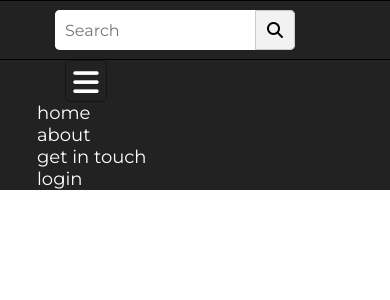
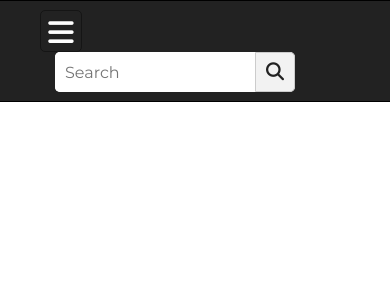
Before and after one commit to cypher2108/NSSGLAU, a Django app: page / in a window 390 px wide. Shown: the top 300 px of the page. Run offline with Django 3.2, Linux system fonts and the light colour scheme; some libraries are stand-ins or nearby versions.

Commit message:
added responsiveness to the navbar and added logo

```diff
--- a/static/css/main.css
+++ b/static/css/main.css
@@ -26,31 +26,41 @@ nav ul {
 
 }
 
-nav h1 {
+.logo{
+    display: flex;
+}
+
+.logo h1 {
+    padding-left: 10px;
     color: white;
     font-size: 30px;
     font-weight: 700;
 }
-#nav-links-1{
+
+.logo> .logo-img{
+    width: 40px;
+    border-radius: 20px;
+}
+.nav-links-1{
     padding: 0 25px;
     display: inline-flex;
 }
 
-#nav-links-1> li> a{
+.nav-links-1> li> a{
     text-decoration: none;
     font-size: 18px;
     padding: 0 12px;
     color: #ffffff;
 }
 
-#nav-links-1> li> p{
+.nav-links-1> li> p{
     text-decoration: none;
     font-size: 18px;
     padding: 0 12px;
     color: #ffffff;
 }
 
-#nav-links-1> li> a:hover{
+.nav-links-1> li> a:hover{
     color: cyan;
 }
 
@@ -89,7 +99,7 @@ nav h1 {
 
 }
 
-icon> span{
+.icon> span{
     color: #222222;
     font-size: 18px;
 }
@@ -111,7 +121,7 @@ icon> span{
     cursor: pointer;
 }
 
-.btn:hover> span::before{
+nav ul li.btn > span.show::before{
     content: '\f00d';
 }
 
@@ -120,17 +130,23 @@ icon> span{
         padding: 10px 40px 10px 0px;
     }
 
-    nav> h1{
+    .logo> h1{
         display: none;
     }
 
-    #nav-links-1{
+    .nav-links-1{
         flex: 4;
     }
 }
 
 @media screen and (max-width: 800px) {
-      .btn{
+
+
+
+    .logo{
+        display: none;
+    }
+    .btn{
           display: block;
       }
       nav{
@@ -138,27 +154,32 @@ icon> span{
           padding: 9px 40px 9px 0;
       }
 
-      #nav-links-1{
+      .nav-links-1{
           z-index: -1;
           position: fixed;
-          top:60px;
-          right: 0;
+          top: -220PX;
+          right: 0px;
           width: 100%;
           background: #222222;
           display: inline-block;
+          transition: top .4s;
       }
 
-      /* #nav-links-1> li{
+      .nav-links-1.show{
+          top: 60px;
+      }
+
+      .nav-links-1> li{
           text-align: center;
           line-height: 30px;
           margin: 30px 0;
-      } */
+      }
 
-      #nav-links-1> li> p{
+      .nav-links-1> li> p{
           display: none;
       }
 
-      /* #nav-links-1> li> a{
+      .nav-links-1> li> a{
         font-size: 19px;
-    } */
+    }
 }
--- a/templates/base/main.html
+++ b/templates/base/main.html
@@ -1,22 +1,29 @@
 {% load static %}
-<!doctype html>
+<!DOCTYPE html>
 <html lang="en">
-<head>
-    <meta charset="UTF-8">
-    <meta name="viewport"
-          content="width=device-width, user-scalable=no, initial-scale=1.0, maximum-scale=1.0, minimum-scale=1.0">
-    <meta http-equiv="X-UA-Compatible" content="ie=edge">
+  <head>
+    <meta charset="UTF-8" />
+    <meta
+      name="viewport"
+      content="width=device-width, user-scalable=no, initial-scale=1.0, maximum-scale=1.0, minimum-scale=1.0"
+    />
+    <meta http-equiv="X-UA-Compatible" content="ie=edge" />
     <title>NSS |GLA University</title>
 
-    {#  stylesheet  #}
-    <link rel="stylesheet" href="{% static '/css/main.css' %}">
+    {# stylesheet #}
+    <link rel="stylesheet" href="{% static '/css/main.css' %}" />
 
-    {#  font awesome cdn #}
-    <script src="https://kit.fontawesome.com/08bbafbe03.js" crossorigin="anonymous"></script>
-</head>
-<body>
-{% block homepage %}
-{% endblock %}
-<script src="{% static '/js/main.js' %}"></script>
-</body>
+    {# font awesome cdn #}
+    <script
+      src="https://kit.fontawesome.com/08bbafbe03.js"
+      crossorigin="anonymous"
+    ></script>
+
+    {# jquery cdn #}
+    <script src="https://code.jquery.com/jquery-3.6.0.js"></script>
+  </head>
+  <body>
+    {% block homepage %} {% endblock %}
+    <script src="{% static '/js/main.js' %}"></script>
+  </body>
 </html>
--- a/templates/base/navbar.html
+++ b/templates/base/navbar.html
@@ -1,40 +1,35 @@
-<!-- <div class="navbar">
+{% load static %}
+<nav>
   <div class="logo">
-            <h1>NSS GLA University</h1>
+    <img class="logo-img" src="{% static '/img/logo.jpeg' %}" alt="logo" />
+    <h1>NSS GLAU</h1>
   </div>
-
-        <ul id="nav-links-1">
-            <li><a href="{% url 'home' %}">home</a></li>
-            <li><a href="{% url 'about' %}">about</a></li>
-            <p>|</p>
-            <li><a href="#contact-form">get in touch</a></li>
-        </ul>
-
-        <ul id="nav-links-2">
-            <li><a href="#">login</a></li>
-            <p>|</p>
-            <li><a href="#">sign up</a></li>
-        </ul>
-    </div> -->
-
-<nav>
-  <h1>NSS GLAU</h1>
-  <ul id="nav-links-1">
-    <li style="color: #ffffff;" class="btn"><span class="fas fa-bars"></span></li>
+  <ul>
+    <li style="color: #ffffff" class="btn">
+      <span class="fas fa-bars"></span>
+    </li>
+    <div class="nav-links-1">
       <li><a href="{% url 'home' %}">home</a></li>
       <li><a href="{% url 'about' %}">about</a></li>
       <li><p>|</p></li>
       <li><a href="#contact-form">get in touch</a></li>
       <li><p>|</p></li>
       <li><a href="#">login</a></li>
-  </ul>
-
-  <ul id="nav-links-2">
+    </div>
+    <div class="nav-links-2">
       <li class="search-icon">
         <input type="search" placeholder="Search" />
         <label class="icon">
           <span class="fas fa-search"></span>
         </label>
       </li>
+    </div>
   </ul>
 </nav>
+
+<script>
+  $(".btn> span").click(function () {
+    $(".nav-links-1").toggleClass("show");
+    $("nav ul li.btn > span").toggleClass("show");
+  });
+</script>
```
Also changed, not shown: static/img/logo.jpeg (added). Lines whose indentation alone changed are shown as unchanged.
